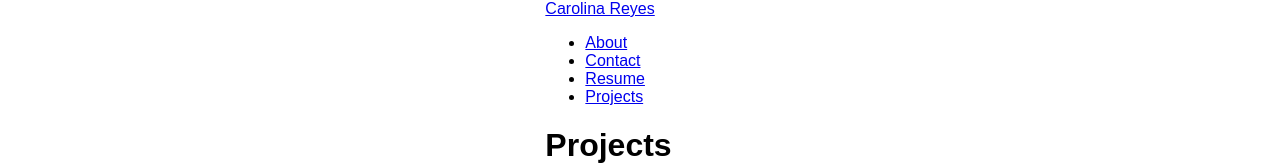
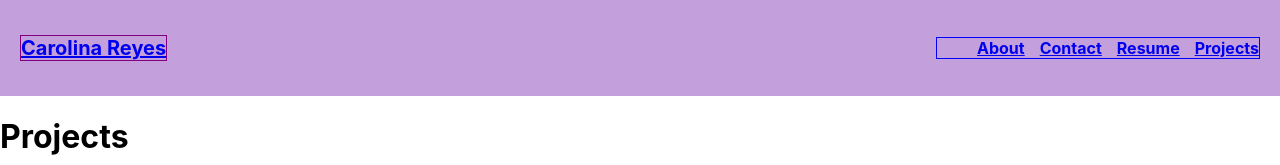
Before and after one commit to creyes25/carolina-reyes-portfolio, a React (Create React App) app: page /projects in a window 1280 px wide. Shown: the top 165 px of the page. Built offline with nearby package versions, Linux system fonts and the light colour scheme.

Commit message:
style navigation bar

```diff
--- a/src/App.css
+++ b/src/App.css
@@ -1,4 +1,4 @@
-html, body {
+/* html, body {
   font: 1rem sans-serif;
   display: flex;
   justify-content: center;
@@ -12,4 +12,4 @@ html, body {
   to {
     transform: rotate(360deg);
   }
-}
+} */
--- a/src/components/NavBar/NavBar.jsx
+++ b/src/components/NavBar/NavBar.jsx
@@ -1,10 +1,11 @@
 import { Link } from "react-router-dom"
+import styles from './NavBar.module.css'
 
 function NavBar() {
   return (
     <>
       <nav>
-        <Link to='/'>
+        <Link to='/' className={styles.name}>
           Carolina Reyes
         </Link>
         <ul>
--- /dev/null
+++ b/src/components/NavBar/NavBar.module.css
@@ -0,0 +1,36 @@
+nav {
+  /* border: 1px solid red; */
+  background-color: rgba(134, 64, 183, 0.496);
+  display: flex;
+  justify-content: space-between;
+  align-items: center;
+  width: 100%;
+  height: 12vh;
+  font-weight: bold;
+}
+
+nav > ul {
+  border: 1px solid blue;
+  display: flex;
+  flex-wrap: wrap;
+  justify-content: flex-end;
+  gap: 15px;
+  /* width: %; */
+  list-style: none;
+  margin-right: 20px;
+  font-size: 16px;
+}
+
+.name {
+  border: 1px solid purple;
+  display: flex;
+  justify-content: center;
+  margin-left: 20px;
+  font-size: 20px;
+}
+
+@media (max-width: 450px) {
+  nav{
+    background-color: rgba(134, 64, 183, 0.862);
+  }
+}
```
